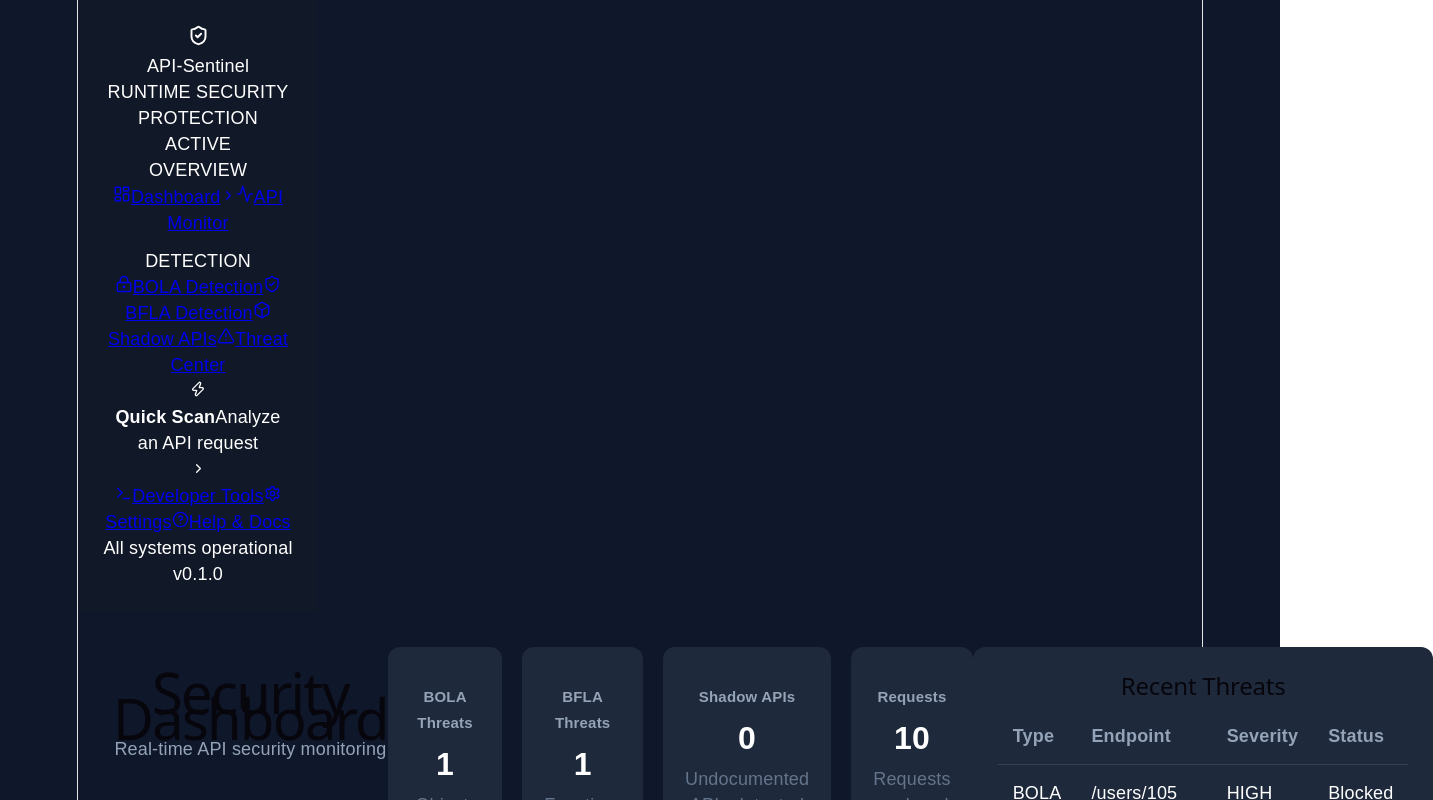
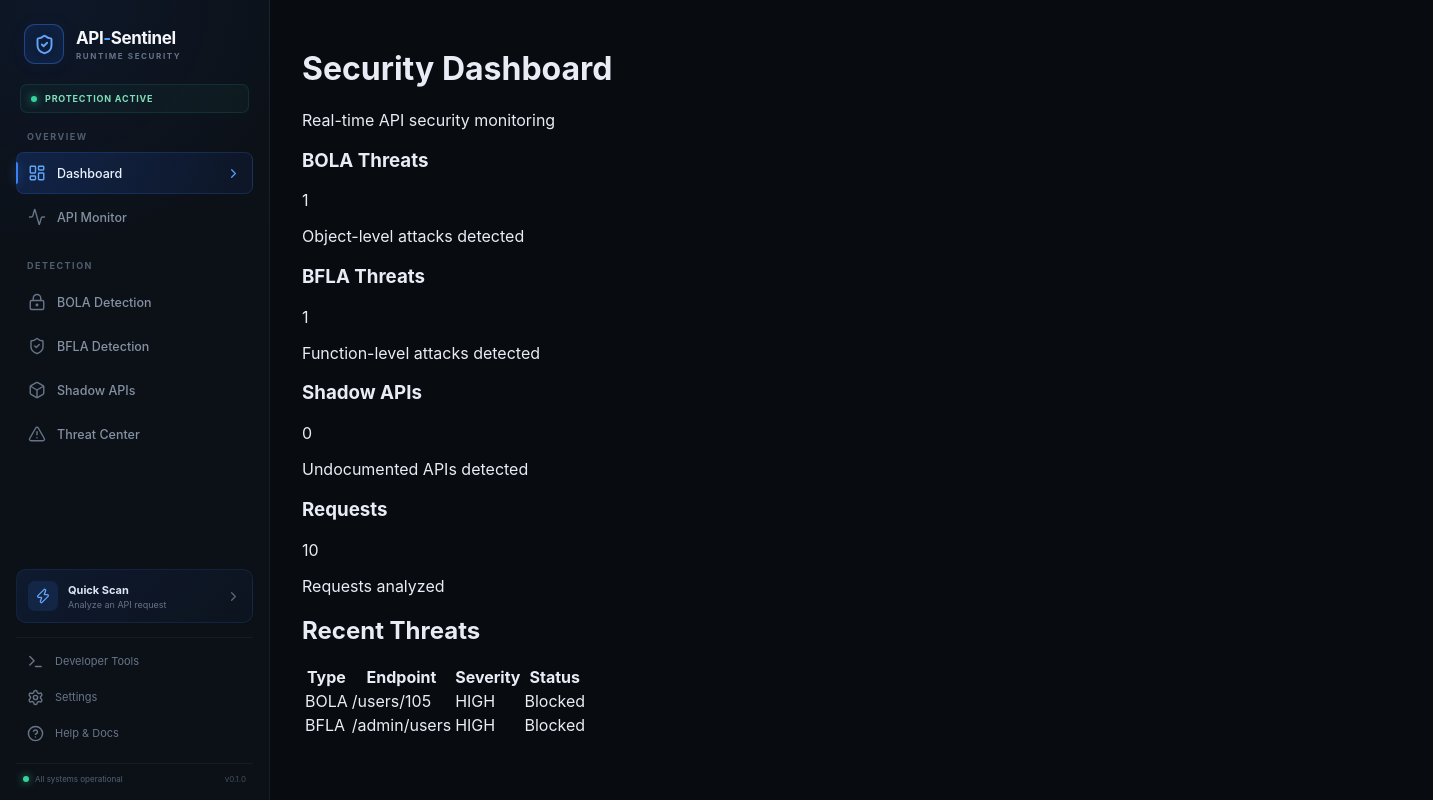
Before and after one commit to shafiyanaheed-maker/API-Sentinel-Runtime-BOLA-Shadow-API-Detection-Engine., a React app in the folder frontend/: page / in a window 1280 px wide. Shown: the top 800 px of the page, 1433 px wide, since content can reach past the window. Built offline with nearby package versions, Linux system fonts and the light colour scheme; the HTML template or start-up script is replaced by a standard one.

Commit message:
feat: complete dashboard styling and UI

```diff
--- a/frontend/src/App.css
+++ b/frontend/src/App.css
@@ -1,107 +1,284 @@
-* {
-  box-sizing: border-box;
-}
-
-body {
-  margin: 0;
-  font-family: Arial, sans-serif;
-  background: #0f172a;
-  color: white;
-}
-
-.dashboard {
+.app-shell {
   display: flex;
   min-height: 100vh;
+  background: #080b10;
+  color: #e8edf5;
 }
 
 .sidebar {
-  width: 240px;
-  padding: 25px;
-  background: #111827;
+  position: fixed;
+  inset: 0 auto 0 0;
+  width: 270px;
+  height: 100vh;
+  display: flex;
+  flex-direction: column;
+  padding: 22px 16px 16px;
+  background:
+    radial-gradient(
+      circle at 20% 0%,
+      rgba(37, 99, 235, 0.08),
+      transparent 30%
+    ),
+    #0c1118;
+  border-right: 1px solid rgba(148, 163, 184, 0.09);
+  overflow-y: auto;
+  z-index: 20;
 }
 
-.sidebar h2 {
-  margin-bottom: 40px;
+.sidebar-brand {
+  display: flex;
+  align-items: center;
+  gap: 12px;
+  padding: 2px 8px 20px;
 }
 
-.sidebar nav {
-  display: flex;
-  flex-direction: column;
-  gap: 12px;
+.brand-mark {
+  width: 40px;
+  height: 40px;
+  display: grid;
+  place-items: center;
+  flex-shrink: 0;
+  border: 1px solid rgba(59, 130, 246, 0.4);
+  border-radius: 11px;
+  color: #60a5fa;
+  background: rgba(37, 99, 235, 0.1);
+  box-shadow:
+    inset 0 0 18px rgba(37, 99, 235, 0.08),
+    0 0 20px rgba(37, 99, 235, 0.05);
 }
 
-.sidebar button {
-  padding: 12px;
-  text-align: left;
-  background: transparent;
-  border: none;
+.brand-name {
+  color: #f5f7fa;
+  font-size: 17px;
+  font-weight: 750;
+  letter-spacing: -0.4px;
+}
+
+.brand-name span {
+  color: #4f9cff;
+}
+
+.brand-subtitle {
+  margin-top: 3px;
+  color: #667386;
+  font-size: 8px;
+  font-weight: 700;
+  letter-spacing: 1.6px;
+}
+
+.environment {
+  display: flex;
+  align-items: center;
+  gap: 8px;
+  margin: 0 4px 18px;
+  padding: 8px 10px;
+  border: 1px solid rgba(52, 211, 153, 0.12);
+  border-radius: 7px;
+  background: rgba(52, 211, 153, 0.045);
+  color: #7edeb8;
+  font-size: 9px;
+  font-weight: 700;
+  letter-spacing: 0.8px;
+}
+
+.environment-dot,
+.online-dot {
+  width: 6px;
+  height: 6px;
+  flex-shrink: 0;
+  border-radius: 50%;
+  background: #34d399;
+  box-shadow: 0 0 9px rgba(52, 211, 153, 0.8);
+}
+
+.sidebar-nav {
+  flex: 1;
+}
+
+.nav-group {
+  margin-bottom: 22px;
+}
+
+.nav-section-title {
+  padding: 0 11px 8px;
+  color: #505d6d;
+  font-size: 9px;
+  font-weight: 750;
+  letter-spacing: 1.5px;
+}
+
+.nav-link {
+  position: relative;
+  display: flex;
+  align-items: center;
+  gap: 11px;
+  width: 100%;
+  min-height: 42px;
+  margin: 2px 0;
+  padding: 0 11px;
+  border: 1px solid transparent;
+  border-radius: 8px;
+  color: #8491a2;
+  text-decoration: none;
+  font-size: 12.5px;
+  font-weight: 520;
+  transition:
+    background 160ms ease,
+    border-color 160ms ease,
+    color 160ms ease,
+    transform 160ms ease;
+}
+
+.nav-link svg {
+  color: #667487;
+  transition: color 160ms ease;
+}
+
+.nav-link:hover {
+  color: #dce4ee;
+  background: rgba(148, 163, 184, 0.055);
+}
+
+.nav-link:hover svg {
+  color: #a9b8ca;
+}
+
+.nav-link.active {
+  color: #eaf3ff;
+  background:
+    linear-gradient(
+      90deg,
+      rgba(37, 99, 235, 0.2),
+      rgba(37, 99, 235, 0.07)
+    );
+  border-color: rgba(59, 130, 246, 0.18);
+}
+
+.nav-link.active svg {
+  color: #60a5fa;
+}
+
+.nav-link.active::before {
+  content: "";
+  position: absolute;
+  left: -1px;
+  top: 9px;
+  bottom: 9px;
+  width: 2px;
+  border-radius: 0 3px 3px 0;
+  background: #3b82f6;
+  box-shadow: 0 0 10px rgba(59, 130, 246, 0.65);
+}
+
+.nav-arrow {
+  margin-left: auto;
+  color: #4f9cff !important;
+}
+
+.sidebar-bottom {
+  margin-top: auto;
+}
+
+.quick-action {
+  display: flex;
+  align-items: center;
+  gap: 10px;
+  margin: 6px 0 14px;
+  padding: 11px;
+  border: 1px solid rgba(59, 130, 246, 0.13);
+  border-radius: 10px;
+  background: linear-gradient(
+    135deg,
+    rgba(37, 99, 235, 0.11),
+    rgba(37, 99, 235, 0.035)
+  );
+  cursor: pointer;
+}
+
+.quick-action-icon {
+  width: 30px;
+  height: 30px;
+  display: grid;
+  place-items: center;
+  flex-shrink: 0;
+  border-radius: 7px;
+  background: rgba(59, 130, 246, 0.13);
+  color: #60a5fa;
+}
+
+.quick-action div:nth-child(2) {
+  flex: 1;
+  min-width: 0;
+}
+
+.quick-action strong,
+.quick-action span {
+  display: block;
+}
+
+.quick-action strong {
+  color: #dce7f5;
+  font-size: 11px;
+}
+
+.quick-action span {
+  margin-top: 2px;
+  color: #657386;
+  font-size: 9px;
+}
+
+.quick-action > svg {
+  color: #596779;
+}
+
+.bottom-links {
+  padding-top: 5px;
+  border-top: 1px solid rgba(148, 163, 184, 0.07);
+}
+
+.bottom-link {
+  display: flex;
+  align-items: center;
+  gap: 11px;
+  min-height: 36px;
+  padding: 0 11px;
+  color: #687587;
+  text-decoration: none;
+  font-size: 11px;
+  border-radius: 7px;
+}
+
+.bottom-link:hover {
   color: #cbd5e1;
-  cursor: pointer;
+  background: rgba(148, 163, 184, 0.045);
+}
+
+.sidebar-footer {
+  display: flex;
+  align-items: center;
+  justify-content: space-between;
+  margin-top: 12px;
+  padding: 10px 7px 0;
+  border-top: 1px solid rgba(148, 163, 184, 0.07);
+}
+
+.footer-status {
+  display: flex;
+  align-items: center;
+  gap: 6px;
+  color: #536172;
+  font-size: 8px;
+}
+
+.version {
+  color: #414d5c;
+  font-size: 8px;
 }
 
 .main-content {
   flex: 1;
-  padding: 35px;
+  min-width: 0;
+  min-height: 100vh;
+  margin-left: 270px;
+  padding: 28px 32px;
 }
-
-header {
-  margin-bottom: 30px;
-}
-
-header h1 {
-  margin-bottom: 5px;
-}
-
-header p {
-  color: #94a3b8;
-}
-
-.stats {
-  display: grid;
-  grid-template-columns: repeat(4, 1fr);
-  gap: 20px;
-  margin-bottom: 30px;
-}
-
-.stat-card {
-  padding: 22px;
-  background: #1e293b;
-  border-radius: 12px;
-}
-
-.stat-card h3 {
-  color: #94a3b8;
-  font-size: 15px;
-}
-
-.stat-value {
-  font-size: 32px;
-  font-weight: bold;
-  margin: 15px 0;
-}
-
-.stat-card p {
-  color: #64748b;
-}
-
-.threat-table {
-  padding: 25px;
-  background: #1e293b;
-  border-radius: 12px;
-}
-
-table {
-  width: 100%;
-  border-collapse: collapse;
-}
-
-th,
-td {
-  padding: 15px;
-  text-align: left;
-  border-bottom: 1px solid #334155;
-}
-
-th {
-  color: #94a3b8;
-}
--- a/frontend/src/index.css
+++ b/frontend/src/index.css
@@ -1,111 +1,33 @@
-:root {
-  --text: #6b6375;
-  --text-h: #08060d;
-  --bg: #fff;
-  --border: #e5e4e7;
-  --code-bg: #f4f3ec;
-  --accent: #aa3bff;
-  --accent-bg: rgba(170, 59, 255, 0.1);
-  --accent-border: rgba(170, 59, 255, 0.5);
-  --social-bg: rgba(244, 243, 236, 0.5);
-  --shadow:
-    rgba(0, 0, 0, 0.1) 0 10px 15px -3px, rgba(0, 0, 0, 0.05) 0 4px 6px -2px;
-
-  --sans: system-ui, 'Segoe UI', Roboto, sans-serif;
-  --heading: system-ui, 'Segoe UI', Roboto, sans-serif;
-  --mono: ui-monospace, Consolas, monospace;
-
-  font: 18px/145% var(--sans);
-  letter-spacing: 0.18px;
-  color-scheme: light dark;
-  color: var(--text);
-  background: var(--bg);
-  font-synthesis: none;
-  text-rendering: optimizeLegibility;
-  -webkit-font-smoothing: antialiased;
-  -moz-osx-font-smoothing: grayscale;
-
-  @media (max-width: 1024px) {
-    font-size: 16px;
-  }
+* {
+  box-sizing: border-box;
 }
 
-@media (prefers-color-scheme: dark) {
-  :root {
-    --text: #9ca3af;
-    --text-h: #f3f4f6;
-    --bg: #16171d;
-    --border: #2e303a;
-    --code-bg: #1f2028;
-    --accent: #c084fc;
-    --accent-bg: rgba(192, 132, 252, 0.15);
-    --accent-border: rgba(192, 132, 252, 0.5);
-    --social-bg: rgba(47, 48, 58, 0.5);
-    --shadow:
-      rgba(0, 0, 0, 0.4) 0 10px 15px -3px, rgba(0, 0, 0, 0.25) 0 4px 6px -2px;
-  }
-
-  #social .button-icon {
-    filter: invert(1) brightness(2);
-  }
+html {
+  background: #080b10;
 }
 
 body {
   margin: 0;
+  min-width: 320px;
+  min-height: 100vh;
+  background: #080b10;
+  font-family:
+    Inter,
+    ui-sans-serif,
+    system-ui,
+    -apple-system,
+    BlinkMacSystemFont,
+    "Segoe UI",
+    sans-serif;
 }
 
-#root {
-  width: 1126px;
-  max-width: 100%;
-  margin: 0 auto;
-  text-align: center;
-  border-inline: 1px solid var(--border);
-  min-height: 100svh;
-  display: flex;
-  flex-direction: column;
-  box-sizing: border-box;
+button,
+input,
+textarea,
+select {
+  font: inherit;
 }
 
-h1,
-h2 {
-  font-family: var(--heading);
-  font-weight: 500;
-  color: var(--text-h);
+a {
+  color: inherit;
 }
-
-h1 {
-  font-size: 56px;
-  letter-spacing: -1.68px;
-  margin: 32px 0;
-  @media (max-width: 1024px) {
-    font-size: 36px;
-    margin: 20px 0;
-  }
-}
-h2 {
-  font-size: 24px;
-  line-height: 118%;
-  letter-spacing: -0.24px;
-  margin: 0 0 8px;
-  @media (max-width: 1024px) {
-    font-size: 20px;
-  }
-}
-p {
-  margin: 0;
-}
-
-code,
-.counter {
-  font-family: var(--mono);
-  display: inline-flex;
-  border-radius: 4px;
-  color: var(--text-h);
-}
-
-code {
-  font-size: 15px;
-  line-height: 135%;
-  padding: 4px 8px;
-  background: var(--code-bg);
-}
```
